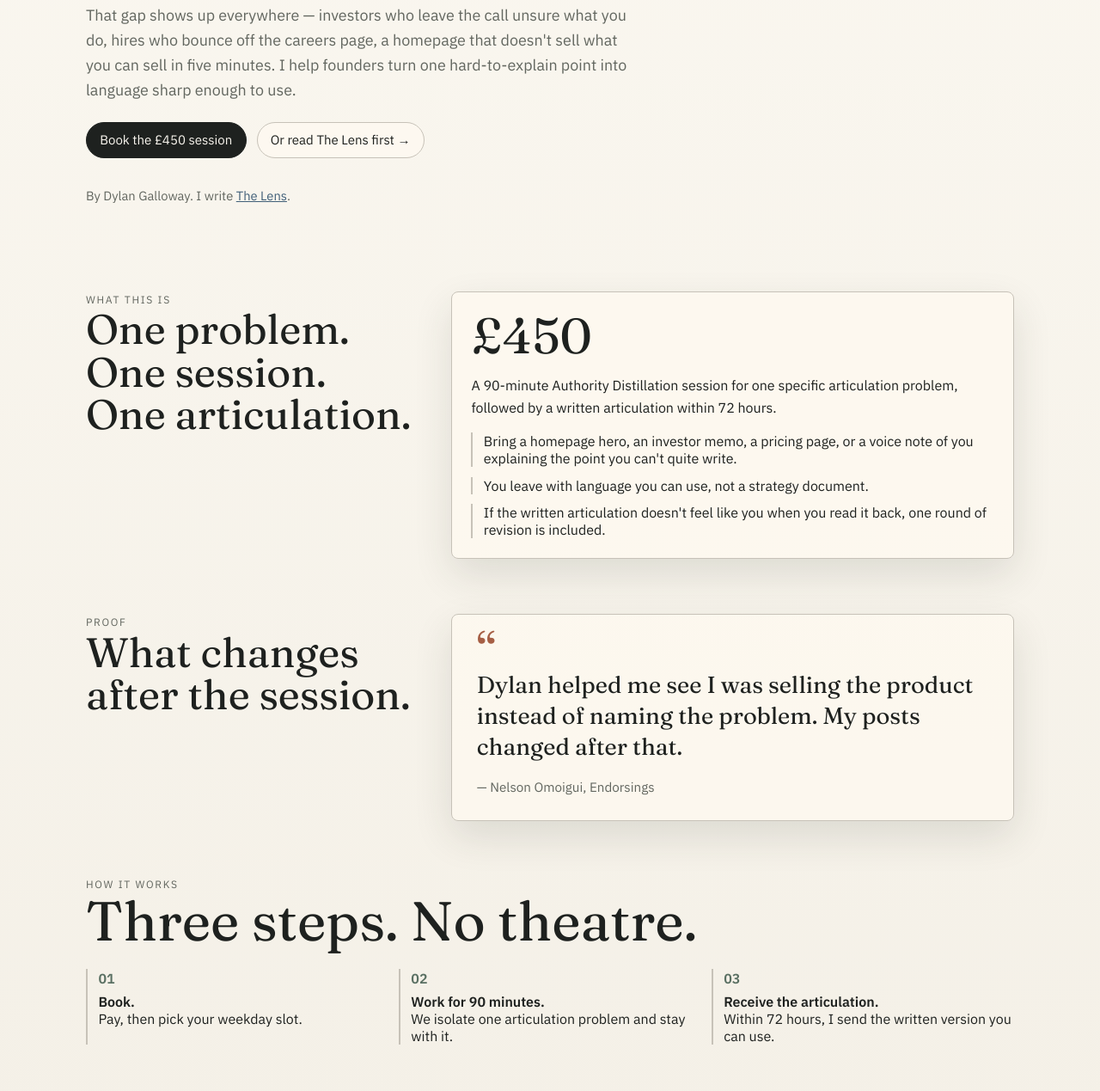
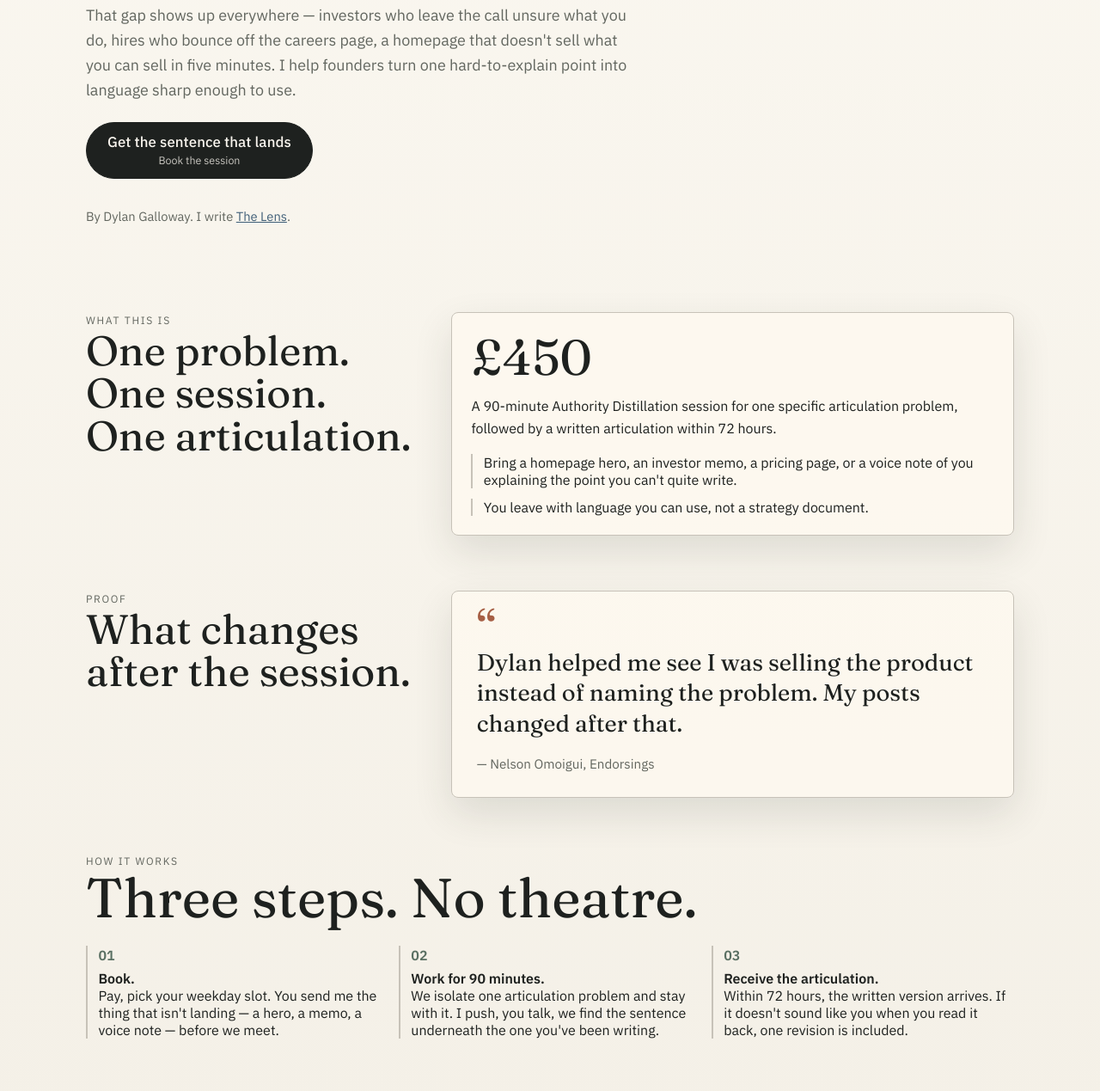
Before and after one commit to dylan-747/authority-distillation, a website: page public/index.html in a window 1280 px wide. Shown: the part 482-1751 px from the top of the page at 86% size. Drawn offline with Linux system fonts and the light colour scheme; no server answers.

Commit message:
Bridge hero CTA, texture the process, commit to one close
Rewrite the hero CTA as a stacked button: "Get the sentence that
lands" leads, "Book the session" confirms beneath. Drop the
secondary "Or read The Lens first" link — splitting intent in the
hero trained readers to take the soft option. The Lens still gets
its own dedicated subscribe block lower on the page.

Add texture to How it works so the section reads like a workflow
between two people rather than a checkout: step 1 names what they
send before the session, step 2 describes the work in motion ("I
push, you talk, we find the sentence underneath"), step 3 absorbs
the revision guarantee that previously sat as a separate bullet in
the offer card.

Apply the same "commit to one action" principle to the final CTA:
drop the secondary "Or subscribe to The Lens" so the closing button
inherits the full weight of the closing h2 "Bring one thing that is
not landing."

```diff
--- a/public/index.html
+++ b/public/index.html
@@ -128,6 +128,26 @@
 
       .btn-primary:hover {
         background: #333631;
+      }
+
+      .btn-stack {
+        flex-direction: column;
+        align-items: center;
+        gap: 0.18rem;
+        padding: 0.85rem 1.5rem;
+        line-height: 1.18;
+      }
+
+      .btn-stack .btn-headline {
+        font-size: 1.05rem;
+        font-weight: 500;
+        letter-spacing: 0.005em;
+      }
+
+      .btn-stack .btn-caption {
+        font-size: 0.78rem;
+        font-weight: 400;
+        opacity: 0.78;
       }
 
       .hero {
@@ -661,8 +681,10 @@
             That gap shows up everywhere — investors who leave the call unsure what you do, hires who bounce off the careers page, a homepage that doesn't sell what you can sell in five minutes. I help founders turn one hard-to-explain point into language sharp enough to use.
           </p>
           <div class="hero-actions">
-            <button class="btn btn-primary" type="button" data-checkout>Book the £450 session</button>
-            <a class="btn" href="https://lensbrief.substack.com/subscribe" target="_blank" rel="noreferrer">Or read The Lens first →</a>
+            <button class="btn btn-primary btn-stack" type="button" data-checkout>
+              <span class="btn-headline">Get the sentence that lands</span>
+              <span class="btn-caption">Book the session</span>
+            </button>
           </div>
           <p class="hero-byline">By Dylan Galloway. I write <a href="https://lensbrief.substack.com/" target="_blank" rel="noreferrer">The Lens</a>.</p>
         </div>
@@ -682,7 +704,6 @@
             <ul class="offer-list">
               <li>Bring a homepage hero, an investor memo, a pricing page, or a voice note of you explaining the point you can't quite write.</li>
               <li>You leave with language you can use, not a strategy document.</li>
-              <li>If the written articulation doesn't feel like you when you read it back, one round of revision is included.</li>
             </ul>
           </article>
         </div>
@@ -707,9 +728,9 @@
         <p class="label">How it works</p>
         <h2>Three steps. No theatre.</h2>
         <ol class="steps">
-          <li><span class="step-num">01</span><strong>Book.</strong><br />Pay, then pick your weekday slot.</li>
-          <li><span class="step-num">02</span><strong>Work for 90 minutes.</strong><br />We isolate one articulation problem and stay with it.</li>
-          <li><span class="step-num">03</span><strong>Receive the articulation.</strong><br />Within 72 hours, I send the written version you can use.</li>
+          <li><span class="step-num">01</span><strong>Book.</strong><br />Pay, pick your weekday slot. You send me the thing that isn't landing — a hero, a memo, a voice note — before we meet.</li>
+          <li><span class="step-num">02</span><strong>Work for 90 minutes.</strong><br />We isolate one articulation problem and stay with it. I push, you talk, we find the sentence underneath the one you've been writing.</li>
+          <li><span class="step-num">03</span><strong>Receive the articulation.</strong><br />Within 72 hours, the written version arrives. If it doesn't sound like you when you read it back, one revision is included.</li>
         </ol>
       </section>
 
@@ -768,7 +789,6 @@
         <p class="final-copy">We will work it until the useful version exists.</p>
         <div class="cta-row">
           <button class="btn btn-primary" type="button" data-checkout>Book the £450 session</button>
-          <a class="btn" href="https://lensbrief.substack.com/subscribe" target="_blank" rel="noreferrer">Or subscribe to The Lens</a>
         </div>
       </section>
     </main>
```
